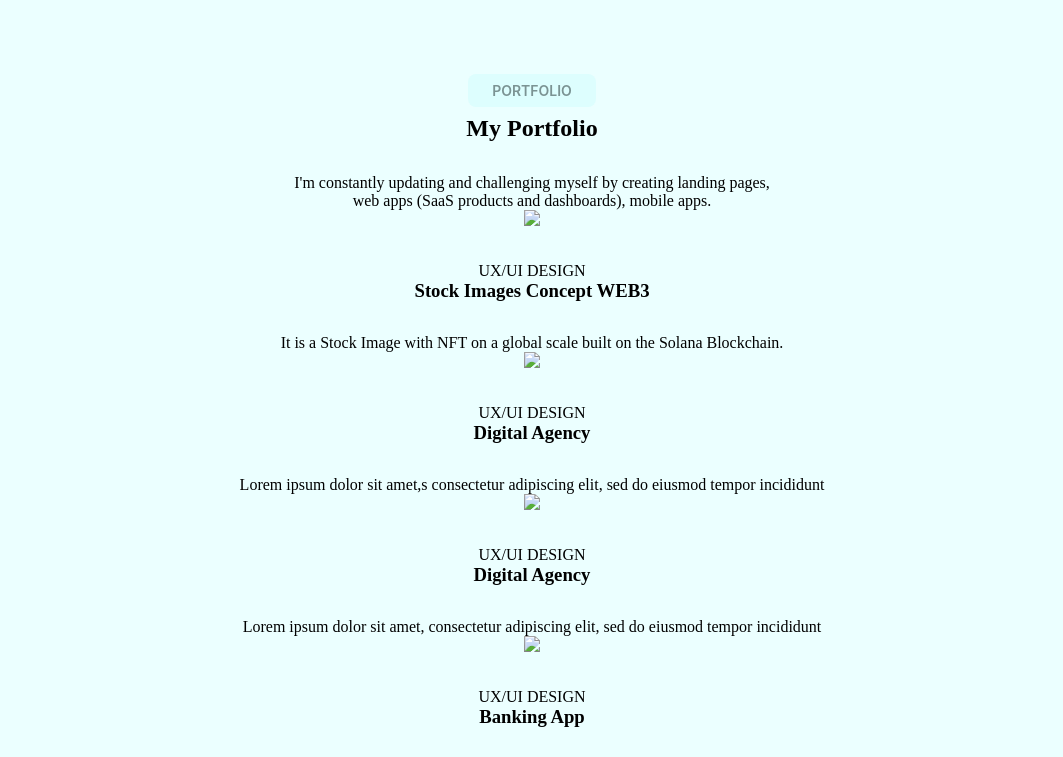
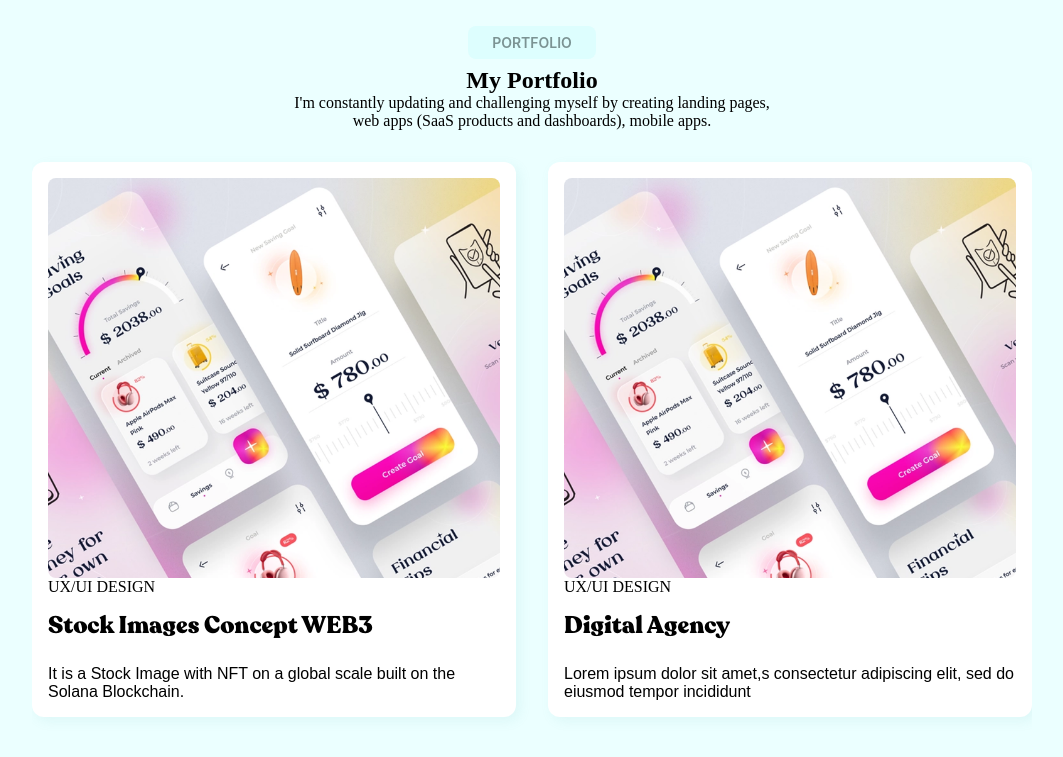
Before and after one commit to soyjuliogomez/mywebsite2022, a plain HTML site: page my_portfolio.html in a window 1280 px wide. Shown: the part 1160-1917 px from the top of the page, without its empty margins (108-1171 px from the left). Drawn offline with Linux system fonts and the light colour scheme; files whose address does not match are found by name.

Commit message:
new april

```diff
--- a/my_portfolio.html
+++ b/my_portfolio.html
@@ -64,9 +64,9 @@
             pages,<br />
             web apps (SaaS products and dashboards), mobile apps.
           </p>
-          <div class="cards">
+          <div id="cards-portfolio">
             <!--card1-->
-            <div class="card1" id="cards">
+            <div id="card-component" >
               <div id="cover-card">
                 <a
                   href="https://www.behance.net/gallery/153389657/Stock-Images-Concept"
@@ -74,14 +74,14 @@
                   class="none"
                   ><img
                     class="portfolio-image"
-                    src="img/Portfolio/site-new.png"
+                    src="./images/portfolio/portfolio1.png"
                 /></a>
                 <!-- <img class="portfolio-image" src="img/Portfolio/site-new.png" /> -->
               </div>
               <div id="portfolio-detail">
                 <p id="portfolio-label">UX/UI DESIGN</p>
-                <h3 class="h3-portfolio">Stock Images Concept WEB3</h3>
-                <p class="p-portfolio">
+                <h3 class="h3-700 h3-700--margin-top-small">Stock Images Concept WEB3</h3>
+                <p class="paragraph paragraph--margin-top-medium">
                   It is a Stock Image with NFT on a global scale built on the
                   Solana Blockchain.
                 </p>
@@ -89,20 +89,20 @@
             </div>
 
             <!--card2-->
-            <div class="card2" id="cards">
+            <div id="card-component" >
               <div id="cover-card">
                 <a
                   href="https://www.behance.net/gallery/148076463/WEBSITE-UIUX-DESIGN-CRM"
                   target="_blank"
                   class="none"
-                  ><img class="portfolio-image" src="img/Portfolio/site-1.png"
+                  ><img class="portfolio-image" src="./images/portfolio/portfolio1.png"
                 /></a>
                 <!-- <img class="portfolio-image" src="img/Portfolio/site-1.png" /> -->
               </div>
               <div id="portfolio-detail">
                 <p id="portfolio-label">UX/UI DESIGN</p>
-                <h3 class="h3-portfolio">Digital Agency</h3>
-                <p class="p-portfolio">
+                <h3 class="h3-700 h3-700--margin-top-small">Digital Agency</h3>
+                <p class="paragraph paragraph--margin-top-medium">
                   Lorem ipsum dolor sit amet,s consectetur adipiscing elit, sed
                   do eiusmod tempor incididunt
                 </p>
@@ -110,14 +110,14 @@
             </div>
 
             <!--card3-->
-            <div class="card3" id="cards">
+            <div id="card-component" >
               <div id="cover-card">
-                <img class="portfolio-image" src="img/Portfolio/site-2.png" />
+                <img class="portfolio-image" src="./images/portfolio/portfolio1.png" />
               </div>
               <div id="portfolio-detail">
                 <p id="portfolio-label">UX/UI DESIGN</p>
-                <h3 class="h3-portfolio">Digital Agency</h3>
-                <p class="p-portfolio">
+                <h3 class="h3-700 h3-700--margin-top-small">Digital Agency</h3>
+                <p class="paragraph paragraph--margin-top-medium">
                   Lorem ipsum dolor sit amet, consectetur adipiscing elit, sed
                   do eiusmod tempor incididunt
                 </p>
@@ -125,17 +125,17 @@
             </div>
 
             <!--card4-->
-            <div class="card4" id="cards">
+            <div id="card-component" >
               <div id="cover-card">
                 <img
                   class="portfolio-image"
-                  src="img/Portfolio/portfolio1.png"
+                  src="./images/portfolio/portfolio1.png"
                 />
               </div>
               <div id="portfolio-detail">
                 <p id="portfolio-label">UX/UI DESIGN</p>
-                <h3 class="h3-portfolio">Banking App</h3>
-                <p class="p-portfolio">
+                <h3 class="h3-700 h3-700--margin-top-small">Banking App</h3>
+                <p class="paragraph paragraph--margin-top-medium">
                   Lorem ipsum dolor sit amet, consectetur adipiscing elit, sed
                   do eiusmod tempor incididunt
                 </p>
--- a/styles.scss
+++ b/styles.scss
@@ -1,5 +1,6 @@
 @import "styles/my_portfolio.scss";
 @import "styles/globales.scss";
+@import "styles/card.scss";
 
 
 
@@ -117,19 +118,6 @@ main #portfolio {
     max-width: 1000px;
     padding: 72px 0px 72px 0px;
     text-align: center;
-
-
-
-
-
-    h1 {
-      text-align: center;
-    }
-    p {
-      margin-top: 32px;
-      text-align: center;
-
-    }
 
     #card {
       overflow: hidden;
--- /dev/null
+++ b/styles/card.scss
@@ -0,0 +1,39 @@
+#card-component {
+
+    background-color: #ffffff;
+    border-radius: 12px;
+    box-sizing: border-box;
+    width: 100%;
+    /* height: 500px; */
+    box-sizing: border-box;
+    background-color: #ffffff;
+    /* padding: 8px; */
+    box-shadow: 4px 4px 12px rgba(94, 179, 179, 0.1);
+    margin: 0 auto;
+    padding: 16px;
+    margin-top: 32px;
+
+    #portfolio-detail {
+      text-align: left;
+    }
+
+    #cover-card {
+      width: 100%;
+      height: 400px;
+      border-radius: 8px;
+      overflow: hidden;
+      position: relative;
+
+      /* text-align: center;
+              object-fit: cover; */
+
+      .portfolio-image {
+
+        width: 100%;
+        object-fit: cover;
+        object-position: center;
+        /* background-color: #6c63e6; */
+      }
+    }
+
+}
--- a/styles/my_portfolio.scss
+++ b/styles/my_portfolio.scss
@@ -1,21 +1,20 @@
-
 @import "./globales.scss";
-
+/* @import "cards.scss"; */
 
 .background-portfolio {
-    background-color: #EBFFFF;
+  background-color: #ebffff;
+  padding: 16px;
 }
 #hero-portfolio {
-
   display: flex;
   flex-direction: column;
   max-width: 1000px;
   margin: 0 auto;
   margin-top: $xxl;
+
 }
 
-#hero-portfolio > .card-new {
-
+.card-new {
   background-color: #ffffff;
   border-radius: 12px;
   box-sizing: border-box;
@@ -44,8 +43,8 @@
       padding: 8px 16px;
       background-color: aquamarine;
       color: #222222;
-        font-family: 'Inter', sans-serif;
-        border-radius: 0 8px 8px 0 ;
+      font-family: "Inter", sans-serif;
+      border-radius: 0 8px 8px 0;
       font-weight: 700;
       font-size: 14px;
     }
@@ -54,24 +53,25 @@
               object-fit: cover; */
 
     .portfolio-image {
-
       width: 100%;
       object-fit: cover;
       object-position: center;
       /* background-color: #6c63e6; */
     }
   }
-    #portfolio-detail {
-      margin-top: 32px;
-      padding: 0 16px;
-
-      #portfolio-label {
-        text-align: left;
-        color: #999999;
-        font-size: 14px !important;
 }
 
-    }
+#cards-portfolio {
+  overflow: hidden;
+  /* width: 1000px; */
+  margin: 0 auto;
+  grid-auto-flow: dense;
+  display: grid;
+  grid-template-columns: repeat(auto-fit, minmax(350px, 1fr));
+  grid-template-rows: max-content;
+  column-gap: 32px;
+  row-gap: 32px;
+  justify-content: start
 }
 /* .hero-portfolio > .card--new {
 
```
Also changed, not shown: styles/globales.scss (line endings or trailing spaces), styles/styles.css, 1 other file. Lines whose indentation alone changed are shown as unchanged.
